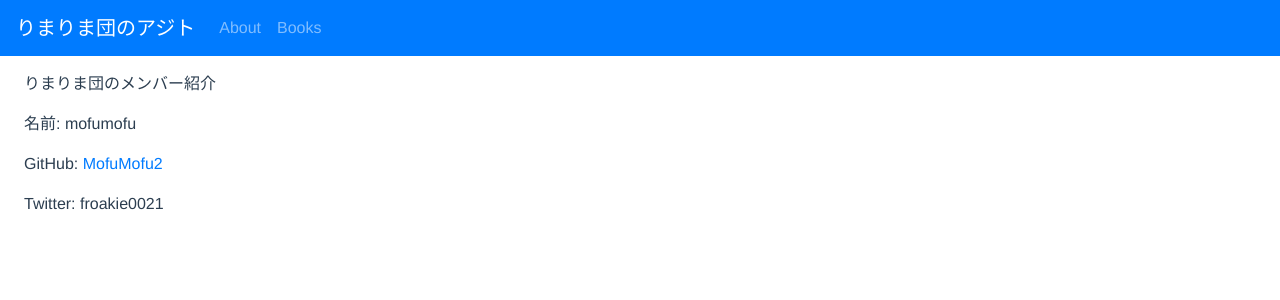
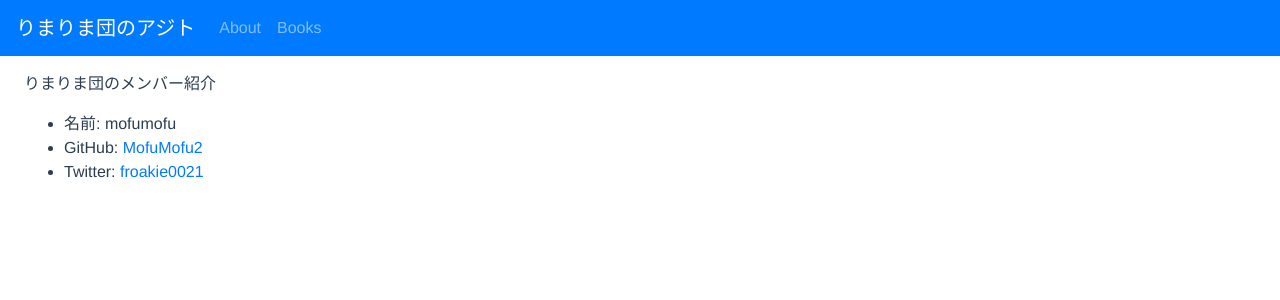
Before and after one commit to MofuMofu2/vue2-cypress-sandbox, a Vue app: page /about in a window 1280 px wide. Shown: the top 300 px of the page. Built offline with nearby package versions, Linux system fonts and the light colour scheme.

Commit message:
fix: #8 見た目を整える

```diff
--- a/src/components/NestedChild.vue
+++ b/src/components/NestedChild.vue
@@ -1,10 +1,14 @@
 <template>
   <div id="child-component">
-    <p>名前: {{ user.name }}</p>
-    <p>
-      GitHub: <a :href="githubUrl">{{ user.github }}</a>
-    </p>
-    <p>Twitter: {{ user.twitter }}</p>
+    <ul>
+      <li>名前: {{ user.name }}</li>
+      <li>
+        GitHub: <a :href="githubUrl">{{ user.github }}</a>
+      </li>
+      <li>
+        Twitter: <b-link :href="twitterUrl">{{ user.twitter }}</b-link>
+      </li>
+    </ul>
   </div>
 </template>
 <script lang="ts">
```
